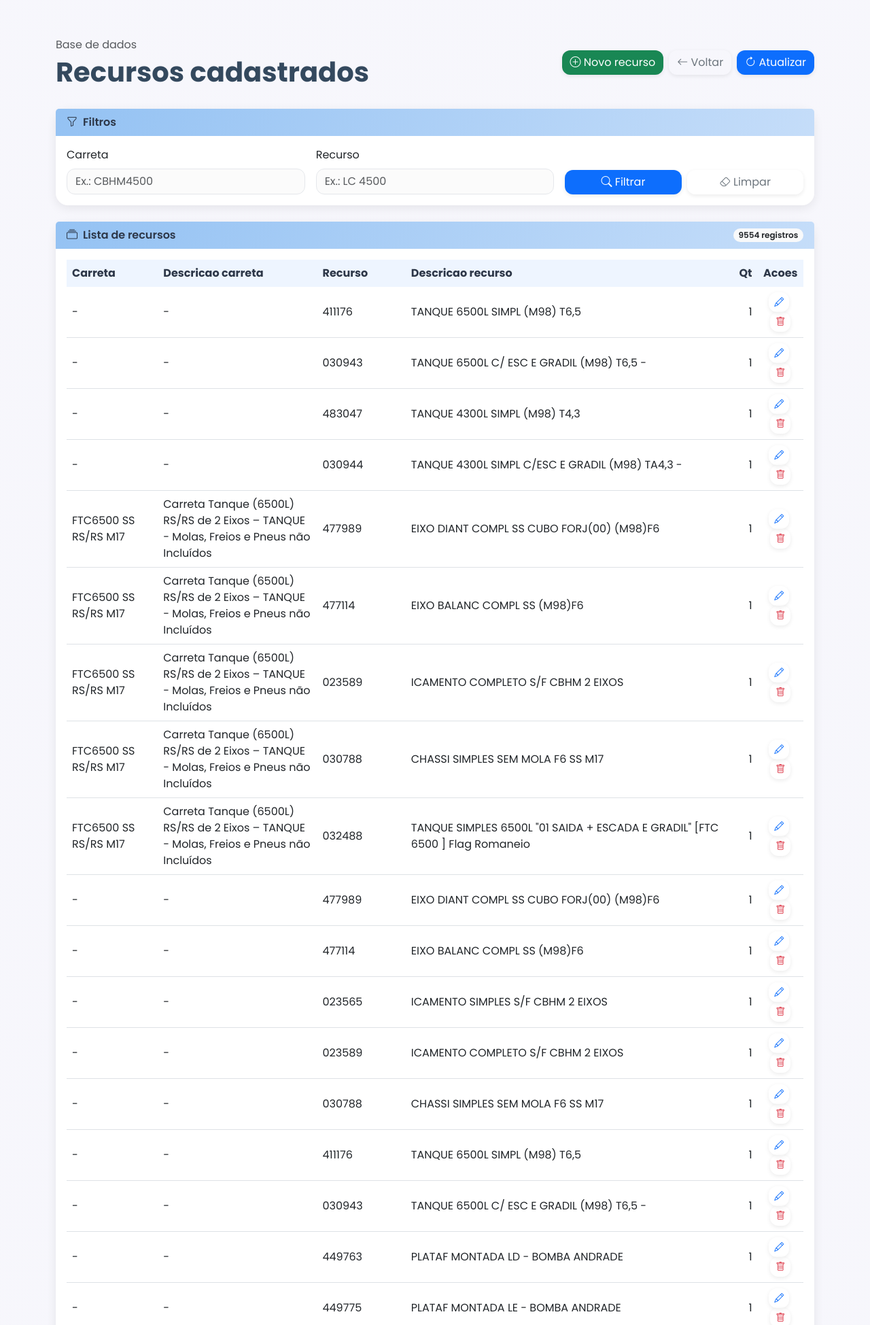
After one commit to Cemag-pcp/qualidade, a Flask app: page /recursos in a window 1280 px wide. The commit adds this page. Shown: the top 1949 px of the page at 68% size. Run offline with Flask 3, Linux system fonts and the light colour scheme.

Commit message:
adicionando tela para gerenciar recursos

```diff
--- a/main.py
+++ b/main.py
@@ -119,6 +119,87 @@ def listar_items():
     itens = query.order_by(Item.id).all()
     return jsonify([i.as_dict() for i in itens])
 
+@checklist.route("/api/recursos")
+def listar_recursos():
+    """
+    Retorna os registros da tabela Recurso permitindo filtros basicos.
+    """
+    query = Recurso.query
+
+    for campo in ("carreta", "recurso"):
+        if valor := request.args.get(campo):
+            query = query.filter(getattr(Recurso, campo).ilike(f"%{valor}%"))
+
+    recursos = query.order_by(Recurso.id).all()
+    return jsonify([r.as_dict() for r in recursos])
+
+@checklist.route("/api/recurso", methods=["POST"])
+def adicionar_recurso():
+    data = request.get_json()
+
+    required = ("carreta", "desc_carreta", "recurso", "descricao_recurso", "qt")
+    if not data or any(not str(data.get(campo, "")).strip() for campo in required):
+        return jsonify({"error": "Todos os campos sao obrigatorios."}), 400
+
+    existente = (
+        Recurso.query
+        .filter(and_(Recurso.carreta == data["carreta"], Recurso.recurso == data["recurso"]))
+        .first()
+    )
+    if existente:
+        return jsonify({"error": "Recurso ja cadastrado para essa carreta."}), 400
+
+    recurso = Recurso(
+        carreta=str(data["carreta"]).strip(),
+        desc_carreta=str(data["desc_carreta"]).strip(),
+        recurso=str(data["recurso"]).strip(),
+        descricao_recurso=str(data["descricao_recurso"]).strip(),
+        qt=float(data["qt"])
+    )
+
+    db.session.add(recurso)
+    db.session.commit()
+
+    return jsonify(recurso.as_dict()), 201
+
+@checklist.route("/api/recurso/<int:recurso_id>", methods=["PUT"])
+def editar_recurso(recurso_id):
+    data = request.get_json()
+
+    required = ("carreta", "desc_carreta", "recurso", "descricao_recurso", "qt")
+    if not data or any(not str(data.get(campo, "")).strip() for campo in required):
+        return jsonify({"error": "Todos os campos sao obrigatorios."}), 400
+
+    recurso = Recurso.query.get_or_404(recurso_id)
+
+    duplicado = (
+        Recurso.query
+        .filter(
+            Recurso.carreta == data["carreta"],
+            Recurso.recurso == data["recurso"],
+            Recurso.id != recurso_id,
+        )
+        .first()
+    )
+    if duplicado:
+        return jsonify({"error": "Ja existe outro recurso com essa combinacao."}), 400
+
+    recurso.carreta = str(data["carreta"]).strip()
+    recurso.desc_carreta = str(data["desc_carreta"]).strip()
+    recurso.recurso = str(data["recurso"]).strip()
+    recurso.descricao_recurso = str(data["descricao_recurso"]).strip()
+    recurso.qt = float(data["qt"])
+
+    db.session.commit()
+    return jsonify(recurso.as_dict())
+
+@checklist.route("/api/recurso/<int:recurso_id>", methods=["DELETE"])
+def deletar_recurso(recurso_id):
+    recurso = Recurso.query.get_or_404(recurso_id)
+    db.session.delete(recurso)
+    db.session.commit()
+    return jsonify({"success": True})
+
 @checklist.route("/api/items/<int:item_id>")
 def item_unico(item_id):
     return jsonify(Item.query.get_or_404(item_id).as_dict())
@@ -127,6 +208,13 @@ def item_unico(item_id):
 def index():
 
     return render_template("index.html")
+
+@checklist.route("/recursos")
+def recursos_page():
+    """
+    Tela simples para visualizar recursos cadastrados.
+    """
+    return render_template("recursos.html")
 
 def get_dados_por_recurso(df_rc, model):
     resultado = []
--- a/templates/index.html
+++ b/templates/index.html
@@ -738,6 +738,9 @@
                         <button type="button" class="btn btn-warning" id="resetCacheButton">
                             <i class="bi bi-arrow-clockwise"></i> Resetar Cache
                         </button>
+                        <a class="btn btn-secondary" href="/recursos">
+                            <i class="bi bi-list-ul"></i> Ver recursos
+                        </a>
                     </div>
                 </form>
             </div>
--- /dev/null
+++ b/templates/recursos.html
@@ -0,0 +1,445 @@
+<!DOCTYPE html>
+<html lang="pt-BR">
+<head>
+    <meta charset="UTF-8">
+    <meta name="viewport" content="width=device-width, initial-scale=1.0">
+    <title>Recursos cadastrados</title>
+    <link href="https://cdn.jsdelivr.net/npm/bootstrap@5.3.0/dist/css/bootstrap.min.css" rel="stylesheet">
+    <link rel="stylesheet" href="https://cdn.jsdelivr.net/npm/bootstrap-icons@1.11.0/font/bootstrap-icons.css">
+    <link href="https://fonts.googleapis.com/css2?family=Poppins:wght@300;400;500;600;700&display=swap" rel="stylesheet">
+    <style>
+        :root {
+            --primary-color: #94c2f3;
+            --primary-dark: #8b9197;
+            --primary-light: #c5ddf9;
+            --primary-bg: #eef5ff;
+            --card-shadow: 0 4px 15px rgba(0, 0, 0, 0.08);
+            --radius: 18px;
+        }
+
+        body {
+            font-family: 'Poppins', sans-serif;
+            background-color: #f7f9fc;
+            background-image:
+                radial-gradient(circle at 20% 20%, rgba(148, 194, 243, 0.08) 0%, transparent 25%),
+                radial-gradient(circle at 90% 10%, rgba(243, 196, 251, 0.08) 0%, transparent 25%),
+                radial-gradient(circle at 60% 80%, rgba(168, 230, 207, 0.08) 0%, transparent 25%);
+        }
+
+        .page-header {
+            margin: 30px 0;
+        }
+
+        .page-header h1 {
+            font-weight: 700;
+            color: #34495e;
+        }
+
+        .card {
+            border: none;
+            border-radius: var(--radius);
+            box-shadow: var(--card-shadow);
+        }
+
+        .card-header {
+            border-bottom: 0;
+            background: linear-gradient(120deg, var(--primary-color), var(--primary-light));
+            color: #2d3748;
+            font-weight: 600;
+            border-top-left-radius: var(--radius);
+            border-top-right-radius: var(--radius);
+        }
+
+        .form-control {
+            border-radius: 12px;
+            border: 1px solid #e5e7eb;
+            background-color: #fbfbfb;
+        }
+
+        .btn {
+            border-radius: 12px;
+            border: none;
+            box-shadow: 0 2px 6px rgba(0, 0, 0, 0.08);
+        }
+
+        .table thead th {
+            background-color: #eef5ff;
+            color: #2d3748;
+            border-bottom: 0;
+        }
+
+        .badge-pill {
+            border-radius: 999px;
+            font-weight: 600;
+        }
+    </style>
+</head>
+<body>
+    <div class="container py-4">
+        <div class="d-flex justify-content-between align-items-center page-header">
+            <div>
+                <p class="text-muted mb-1">Base de dados</p>
+                <h1 class="mb-0">Recursos cadastrados</h1>
+            </div>
+            <div class="d-flex gap-2">
+                <button id="newRecursoButton" class="btn btn-success">
+                    <i class="bi bi-plus-circle"></i> Novo recurso
+                </button>
+                <a class="btn btn-outline-secondary" href="/">
+                    <i class="bi bi-arrow-left"></i> Voltar
+                </a>
+                <button id="refreshButton" class="btn btn-primary">
+                    <i class="bi bi-arrow-clockwise"></i> Atualizar
+                </button>
+            </div>
+        </div>
+
+        <div class="card mb-4">
+            <div class="card-header">
+                <i class="bi bi-funnel me-2"></i>Filtros
+            </div>
+            <div class="card-body">
+                <div class="row g-3">
+                    <div class="col-md-4">
+                        <label class="form-label">Carreta</label>
+                        <input id="filtroCarretaRecurso" class="form-control" placeholder="Ex.: CBHM4500">
+                    </div>
+                    <div class="col-md-4">
+                        <label class="form-label">Recurso</label>
+                        <input id="filtroRecurso" class="form-control" placeholder="Ex.: LC 4500">
+                    </div>
+                    <div class="col-md-4 d-flex align-items-end gap-2">
+                        <button id="btnFiltrar" class="btn btn-primary w-100">
+                            <i class="bi bi-search"></i> Filtrar
+                        </button>
+                        <button id="btnLimpar" class="btn btn-outline-secondary w-100">
+                            <i class="bi bi-eraser"></i> Limpar
+                        </button>
+                    </div>
+                </div>
+            </div>
+        </div>
+
+        <div class="card">
+            <div class="card-header d-flex justify-content-between align-items-center">
+                <span><i class="bi bi-collection me-2"></i>Lista de recursos</span>
+                <span id="contador" class="badge bg-light text-dark badge-pill"></span>
+            </div>
+            <div class="card-body">
+                <div class="table-responsive">
+                    <table class="table align-middle">
+                        <thead>
+                            <tr>
+                                <th>Carreta</th>
+                                <th>Descricao carreta</th>
+                                <th>Recurso</th>
+                                <th>Descricao recurso</th>
+                                <th class="text-end">Qt</th>
+                                <th class="text-center">Acoes</th>
+                            </tr>
+                        </thead>
+                        <tbody id="recursosTableBody">
+                            <tr>
+                                <td colspan="6" class="text-center text-muted py-4">
+                                    <div class="spinner-border text-primary" role="status"></div>
+                                    <div class="small mt-2">Carregando...</div>
+                                </td>
+                            </tr>
+                        </tbody>
+                    </table>
+                </div>
+                <div id="emptyState" class="text-center text-muted" style="display: none;">
+                    <i class="bi bi-inboxes fs-1 d-block mb-2"></i>
+                    Nenhum recurso encontrado com os filtros atuais.
+                </div>
+            </div>
+        </div>
+    </div>
+
+    <!-- Modal de cadastro/edicao -->
+    <div class="modal fade" id="recursoModal" tabindex="-1" aria-labelledby="recursoModalLabel" aria-hidden="true">
+        <div class="modal-dialog modal-lg">
+            <div class="modal-content">
+                <div class="modal-header">
+                    <h5 class="modal-title" id="recursoModalLabel">Novo recurso</h5>
+                    <button type="button" class="btn-close" data-bs-dismiss="modal" aria-label="Close"></button>
+                </div>
+                <div class="modal-body">
+                    <form id="recursoForm" class="row g-3">
+                        <div class="col-md-6">
+                            <label class="form-label">Carreta</label>
+                            <input id="carretaInput" class="form-control" required>
+                        </div>
+                        <div class="col-md-6">
+                            <label class="form-label">Recurso</label>
+                            <input id="recursoInput" class="form-control" required>
+                        </div>
+                        <div class="col-md-12">
+                            <label class="form-label">Descricao da carreta</label>
+                            <textarea id="descCarretaInput" class="form-control" rows="2" required></textarea>
+                        </div>
+                        <div class="col-md-12">
+                            <label class="form-label">Descricao do recurso</label>
+                            <textarea id="descRecursoInput" class="form-control" rows="2" required></textarea>
+                        </div>
+                        <div class="col-md-4">
+                            <label class="form-label">Quantidade</label>
+                            <input type="number" step="0.01" min="0" id="qtInput" class="form-control" required>
+                        </div>
+                    </form>
+                </div>
+                <div class="modal-footer">
+                    <button type="button" class="btn btn-outline-secondary" data-bs-dismiss="modal">Cancelar</button>
+                    <button type="button" class="btn btn-primary" id="saveRecursoButton">
+                        <span id="saveRecursoText">Salvar</span>
+                        <span id="saveRecursoLoading" class="spinner-border spinner-border-sm ms-2" role="status" aria-hidden="true" style="display: none;"></span>
+                    </button>
+                </div>
+            </div>
+        </div>
+    </div>
+
+    <!-- Modal de exclusao -->
+    <div class="modal fade" id="deleteRecursoModal" tabindex="-1" aria-labelledby="deleteRecursoModalLabel" aria-hidden="true">
+        <div class="modal-dialog">
+            <div class="modal-content">
+                <div class="modal-header bg-danger text-white">
+                    <h5 class="modal-title" id="deleteRecursoModalLabel">Confirmar exclusao</h5>
+                    <button type="button" class="btn-close" data-bs-dismiss="modal" aria-label="Close"></button>
+                </div>
+                <div class="modal-body">
+                    Tem certeza que deseja excluir este recurso?
+                </div>
+                <div class="modal-footer">
+                    <button type="button" class="btn btn-outline-secondary" data-bs-dismiss="modal">Cancelar</button>
+                    <button type="button" class="btn btn-danger" id="confirmDeleteRecursoButton">
+                        <span id="deleteRecursoText">Excluir</span>
+                        <span id="deleteRecursoLoading" class="spinner-border spinner-border-sm ms-2" role="status" aria-hidden="true" style="display: none;"></span>
+                    </button>
+                </div>
+            </div>
+        </div>
+    </div>
+
+    <script src="https://cdn.jsdelivr.net/npm/bootstrap@5.3.0/dist/js/bootstrap.bundle.min.js"></script>
+    <script>
+        const tbody = document.getElementById('recursosTableBody');
+        const emptyState = document.getElementById('emptyState');
+        const counter = document.getElementById('contador');
+
+        let recursosData = [];
+        let currentId = null;
+        let isEditing = false;
+
+        const recursoModal = new bootstrap.Modal(document.getElementById('recursoModal'));
+        const deleteModal = new bootstrap.Modal(document.getElementById('deleteRecursoModal'));
+
+        function setLoading() {
+            tbody.innerHTML = `
+                <tr>
+                    <td colspan="6" class="text-center text-muted py-4">
+                        <div class="spinner-border text-primary" role="status"></div>
+                        <div class="small mt-2">Carregando...</div>
+                    </td>
+                </tr>`;
+        }
+
+        function renderRows(lista = recursosData) {
+            tbody.innerHTML = '';
+            if (!lista.length) {
+                emptyState.style.display = 'block';
+                counter.textContent = '0 registros';
+                return;
+            }
+
+            emptyState.style.display = 'none';
+            counter.textContent = `${lista.length} registro${lista.length > 1 ? 's' : ''}`;
+
+            lista.forEach(recurso => {
+                const tr = document.createElement('tr');
+                tr.innerHTML = `
+                    <td>${recurso.carreta || '-'}</td>
+                    <td>${recurso.desc_carreta || '-'}</td>
+                    <td>${recurso.recurso || '-'}</td>
+                    <td>${recurso.descricao_recurso || '-'}</td>
+                    <td class="text-end">${recurso.qt ?? '-'}</td>
+                    <td class="text-center">
+                        <button class="btn btn-sm btn-outline-primary me-1" onclick="abrirEdicao(${recurso.id})">
+                            <i class="bi bi-pencil"></i>
+                        </button>
+                        <button class="btn btn-sm btn-outline-danger" onclick="abrirExclusao(${recurso.id})">
+                            <i class="bi bi-trash"></i>
+                        </button>
+                    </td>
+                `;
+                tbody.appendChild(tr);
+            });
+        }
+
+        function setSaveLoading(flag) {
+            document.getElementById('saveRecursoButton').disabled = flag;
+            document.getElementById('saveRecursoLoading').style.display = flag ? 'inline-block' : 'none';
+            document.getElementById('saveRecursoText').textContent = flag ? 'Salvando...' : 'Salvar';
+        }
+
+        function setDeleteLoading(flag) {
+            document.getElementById('confirmDeleteRecursoButton').disabled = flag;
+            document.getElementById('deleteRecursoLoading').style.display = flag ? 'inline-block' : 'none';
+            document.getElementById('deleteRecursoText').textContent = flag ? 'Excluindo...' : 'Excluir';
+        }
+
+        function limparFormulario() {
+            document.getElementById('recursoForm').reset();
+        }
+
+        function abrirNovo() {
+            limparFormulario();
+            isEditing = false;
+            currentId = null;
+            document.getElementById('recursoModalLabel').textContent = 'Novo recurso';
+            recursoModal.show();
+        }
+
+        function abrirEdicao(id) {
+            const rec = recursosData.find(r => r.id === id);
+            if (!rec) return;
+            isEditing = true;
+            currentId = id;
+            document.getElementById('recursoModalLabel').textContent = 'Editar recurso';
+            document.getElementById('carretaInput').value = rec.carreta || '';
+            document.getElementById('recursoInput').value = rec.recurso || '';
+            document.getElementById('descCarretaInput').value = rec.desc_carreta || '';
+            document.getElementById('descRecursoInput').value = rec.descricao_recurso || '';
+            document.getElementById('qtInput').value = rec.qt ?? '';
+            recursoModal.show();
+        }
+
+        function abrirExclusao(id) {
+            currentId = id;
+            deleteModal.show();
+        }
+
+        async function salvarRecurso() {
+            const payload = {
+                carreta: document.getElementById('carretaInput').value.trim(),
+                recurso: document.getElementById('recursoInput').value.trim(),
+                desc_carreta: document.getElementById('descCarretaInput').value.trim(),
+                descricao_recurso: document.getElementById('descRecursoInput').value.trim(),
+                qt: document.getElementById('qtInput').value
+            };
+
+            if (Object.values(payload).some(v => v === '')) {
+                alert('Preencha todos os campos.');
+                return;
+            }
+
+            const url = isEditing ? `/api/recurso/${currentId}` : '/api/recurso';
+            const method = isEditing ? 'PUT' : 'POST';
+
+            try {
+                setSaveLoading(true);
+                const resp = await fetch(url, {
+                    method,
+                    headers: { 'Content-Type': 'application/json' },
+                    body: JSON.stringify(payload)
+                });
+
+                const data = await resp.json();
+                if (!resp.ok) {
+                    alert(data.error || 'Erro ao salvar recurso.');
+                    setSaveLoading(false);
+                    return;
+                }
+
+                if (isEditing) {
+                    const idx = recursosData.findIndex(r => r.id === currentId);
+                    if (idx !== -1) recursosData[idx] = data;
+                } else {
+                    recursosData.push(data);
+                }
+
+                renderRows();
+                recursoModal.hide();
+            } catch (err) {
+                console.error(err);
+                alert('Erro ao salvar recurso.');
+            } finally {
+                setSaveLoading(false);
+            }
+        }
+
+        async function confirmarExclusao() {
+            if (!currentId) return;
+            try {
+                setDeleteLoading(true);
+                const resp = await fetch(`/api/recurso/${currentId}`, { method: 'DELETE' });
+                if (!resp.ok) {
+                    const data = await resp.json();
+                    alert(data.error || 'Erro ao excluir.');
+                    setDeleteLoading(false);
+                    return;
+                }
+                recursosData = recursosData.filter(r => r.id !== currentId);
+                renderRows();
+                deleteModal.hide();
+            } catch (err) {
+                console.error(err);
+                alert('Erro ao excluir recurso.');
+            } finally {
+                setDeleteLoading(false);
+            }
+        }
+
+        async function carregarRecursos() {
+            setLoading();
+            const params = new URLSearchParams();
+            const carreta = document.getElementById('filtroCarretaRecurso').value.trim();
+            const recurso = document.getElementById('filtroRecurso').value.trim();
+
+            if (carreta) params.append('carreta', carreta);
+            if (recurso) params.append('recurso', recurso);
+
+            const url = params.toString() ? `/api/recursos?${params.toString()}` : '/api/recursos';
+
+            try {
+                const resp = await fetch(url);
+                if (!resp.ok) throw new Error('Erro ao buscar recursos');
+                const data = await resp.json();
+                recursosData = Array.isArray(data) ? data : [];
+                renderRows();
+            } catch (err) {
+                tbody.innerHTML = `
+                    <tr>
+                        <td colspan="6" class="text-center text-danger py-4">
+                            <i class="bi bi-x-circle me-1"></i> Nao foi possivel carregar os recursos.
+                        </td>
+                    </tr>`;
+                counter.textContent = '';
+                console.error(err);
+            }
+        }
+
+        document.getElementById('btnFiltrar').addEventListener('click', carregarRecursos);
+        document.getElementById('btnLimpar').addEventListener('click', () => {
+            document.getElementById('filtroCarretaRecurso').value = '';
+            document.getElementById('filtroRecurso').value = '';
+            carregarRecursos();
+        });
+        document.getElementById('refreshButton').addEventListener('click', carregarRecursos);
+        document.getElementById('newRecursoButton').addEventListener('click', abrirNovo);
+        document.getElementById('saveRecursoButton').addEventListener('click', salvarRecurso);
+        document.getElementById('confirmDeleteRecursoButton').addEventListener('click', confirmarExclusao);
+
+        ['filtroCarretaRecurso', 'filtroRecurso'].forEach(id => {
+            document.getElementById(id).addEventListener('keypress', e => {
+                if (e.key === 'Enter') {
+                    e.preventDefault();
+                    carregarRecursos();
+                }
+            });
+        });
+
+        document.addEventListener('DOMContentLoaded', carregarRecursos);
+    </script>
+</body>
+</html>
```
